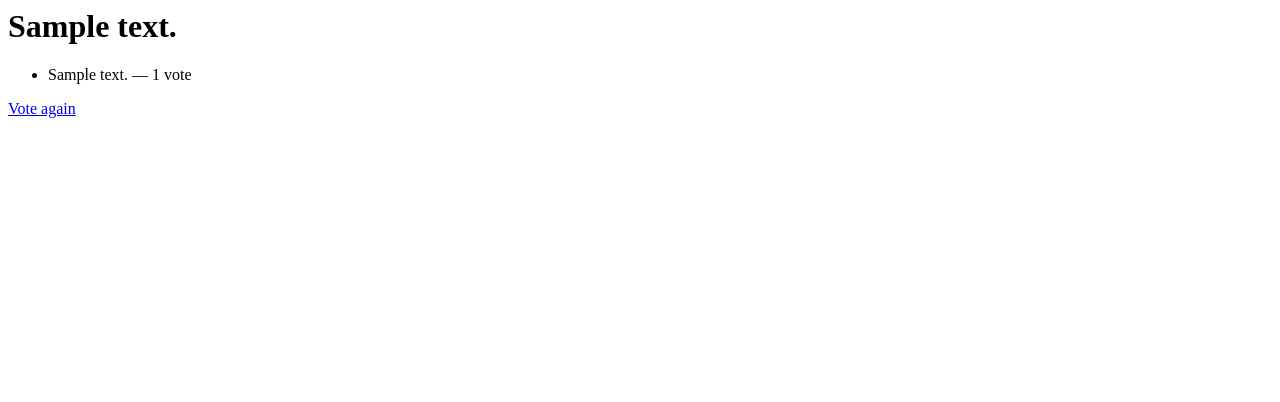
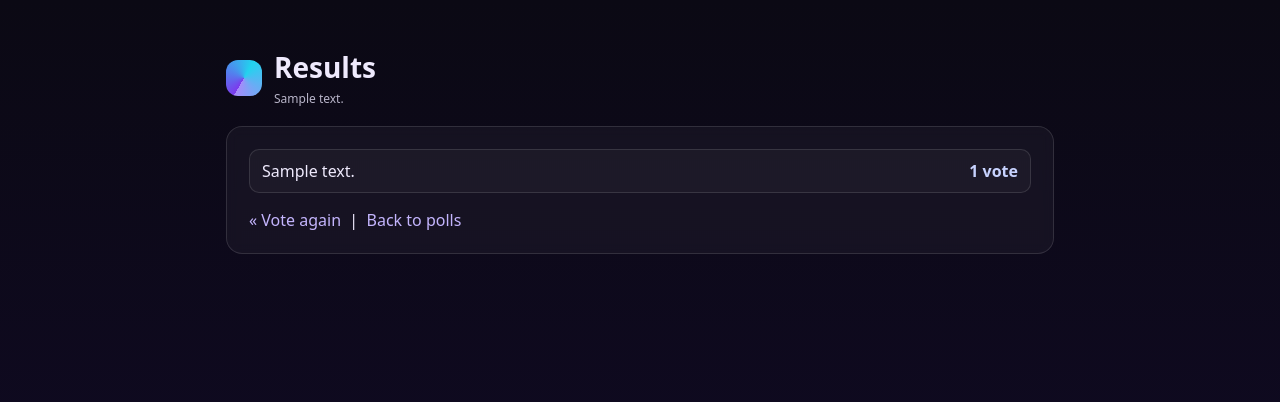
Before and after one commit to ProudHokori/django_myfirstapp, a Django app: page /polls/1/results/ in a window 1280 px wide. Shown: the top 402 px of the page. Run offline with Django 5.2, Linux system fonts and the light colour scheme; tables that the repository leaves empty hold one stand-in row (values such as "Sample post").

Commit message:
style polls + add base.html

```diff
--- /dev/null
+++ b/polls/templates/base.html
@@ -0,0 +1,59 @@
+<!doctype html>
+<html lang="th">
+<head>
+  <meta charset="utf-8" />
+  <meta name="viewport" content="width=device-width,initial-scale=1" />
+  <title>{% block title %}Polls{% endblock %}</title>
+  <style>
+    :root{
+      --bg:#0b0914; --bg2:#120a2a;
+      --card:#1b1236; --muted:#b8b5c9; --text:#efeafd;
+      --primary:#7c3aed; --primary2:#a78bfa; --accent:#22d3ee;
+      --border:rgba(255,255,255,.12)
+    }
+    *{box-sizing:border-box}
+    body{margin:0;font-family:system-ui,-apple-system,Segoe UI,Roboto,Inter,Arial;
+         color:var(--text); background:linear-gradient(180deg,var(--bg),var(--bg2)) fixed;}
+    a{color:#c4b5fd;text-decoration:none}
+    a:hover{color:#e9d5ff}
+    .wrap{max-width:860px;margin:48px auto;padding:0 16px}
+    .card{background:rgba(255,255,255,.04);border:1px solid var(--border);
+          border-radius:16px; padding:22px; backdrop-filter: blur(6px)}
+    .header{display:flex;align-items:center;gap:12px;margin:0 0 18px}
+    .logo{width:36px;height:36px;border-radius:12px;
+          background:conic-gradient(from 210deg,var(--primary),var(--accent),var(--primary2))}
+    h1{font-size:28px;margin:0}
+    .sub{color:var(--muted);margin:6px 0 16px}
+    .btn{appearance:none;border:0;cursor:pointer;font-weight:600;color:#fff;
+         padding:10px 16px;border-radius:10px;background:linear-gradient(135deg,var(--primary),var(--primary2))}
+    .btn:hover{filter:brightness(1.05)}
+    .chip{display:inline-flex;align-items:center;gap:8px;font-size:12px;color:var(--muted)}
+    .list{list-style:none;margin:0;padding:0;display:grid;gap:10px}
+    .item{display:block;padding:14px 16px;border-radius:12px;border:1px solid var(--border);
+          background:rgba(255,255,255,.03)}
+    .item:hover{border-color:rgba(124,58,237,.6);background:rgba(124,58,237,.08)}
+    .error{color:#fecaca;margin:8px 0}
+    .row{display:flex;gap:10px;flex-wrap:wrap}
+    .choice{display:flex;align-items:center;gap:10px;padding:10px 12px;border:1px solid var(--border);
+            border-radius:10px;background:rgba(255,255,255,.03)}
+    .votes{color:#c7d2fe;font-weight:700}
+    .links{margin-top:16px}
+  </style>
+  {% block extra_head %}{% endblock %}
+</head>
+<body>
+  <div class="wrap">
+    <div class="header">
+      <div class="logo"></div>
+      <div>
+        <h1>{% block header %}Polls{% endblock %}</h1>
+        <div class="chip">{% block subtitle %}{% endblock %}</div>
+      </div>
+    </div>
+
+    <div class="card">
+      {% block content %}{% endblock %}
+    </div>
+  </div>
+</body>
+</html>
--- a/polls/templates/polls/results.html
+++ b/polls/templates/polls/results.html
@@ -1,7 +1,20 @@
-<h1>{{ question.question_text }}</h1>
-<ul>
+{% extends "base.html" %}
+{% block title %}Results · {{ question.question_text }}{% endblock %}
+{% block header %}Results{% endblock %}
+{% block subtitle %}{{ question.question_text }}{% endblock %}
+
+{% block content %}
+<ul class="list">
   {% for c in question.choice_set.all %}
-    <li>{{ c.choice_text }} — {{ c.votes }} vote{{ c.votes|pluralize }}</li>
+    <li class="choice" style="justify-content:space-between">
+      <span>{{ c.choice_text }}</span>
+      <span class="votes">{{ c.votes }} vote{{ c.votes|pluralize }}</span>
+    </li>
   {% endfor %}
 </ul>
-<a href="{% url 'polls:detail' question.id %}">Vote again</a>
+<div class="links">
+  <a href="{% url 'polls:detail' question.id %}">« Vote again</a>
+  &nbsp;|&nbsp;
+  <a href="{% url 'polls:index' %}">Back to polls</a>
+</div>
+{% endblock %}
```
Also changed, not shown: polls/templates/polls/detail.html (+19 -6 lines), polls/templates/polls/index.html (+10 -4 lines).
